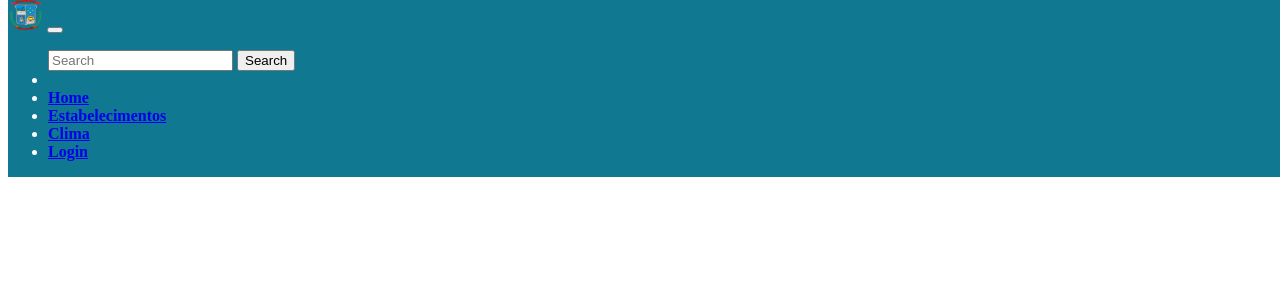
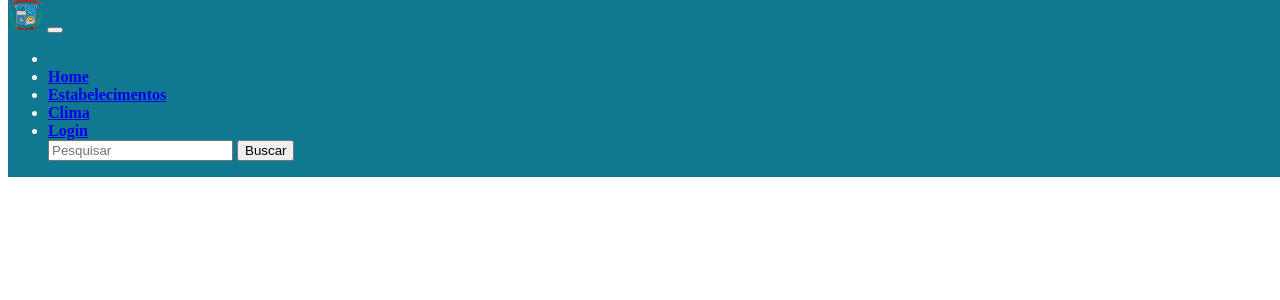
Before and after one commit to MarceloSilvaMoraes/conhecabreves, a PHP site: page /APIS/ in a window 1280 px wide. Shown: the top 300 px of the page. Run offline with PHP 8.4, Linux system fonts and the light colour scheme; data that the repository does not hold is empty.

Commit message:
style e tamplate foram modificados

```diff
--- a/assets/css/style.css
+++ b/assets/css/style.css
@@ -6,6 +6,12 @@
     background-size: cover;
     position: fixed;
 }
+
+
+/* #navbarSupportedContent {
+    display: flex;
+    justify-content: space-between;
+} */
 
 .climatempo {
     /*height: auto;*/
--- a/views/tamplate.php
+++ b/views/tamplate.php
@@ -43,12 +43,7 @@
 						</a>
 					</li>
 				<?php else : ?>
-					<nav class="navbar navbar-light lg-light">
-						<form class="form-inline" method="GET" action="<?php echo BASE_URL ?>home/pesquisa">
-							<input class="form-control mr-sm-2" name="nome" type="search" placeholder="Search" aria-label="Search">
-							<button class="btn btn-success my-2 my-sm-0" type="submit">Search</button>
-						</form>
-					</nav>
+
 					<li class="nav-item">
 					<li class="nav-item">
 						<a class="nav-link" href="<?php echo BASE_URL ?>home">Home</a>
@@ -65,6 +60,10 @@
 							Login
 						</a>
 					</li>
+					<form class="form-inline" method="GET" action="<?php echo BASE_URL ?>home/pesquisa">
+							<input class="form-control mr-lg-2" name="nome" type="Pesquisar" placeholder="Pesquisar" aria-label="Search">
+							<button class="btn btn-success my-4 my-sm-0" type="submit">Buscar</button>
+					</form>
 				<?php endif; ?>
 
 			</ul>
@@ -102,7 +101,10 @@
 	<link rel="stylesheet" href="<?php echo BASE_URL ?>assets/css/bootstrap.min.css">
 	<script src="<?php echo BASE_URL ?>assets/js/script.js"></script>
 	<script src="<?php echo BASE_URL ?>assets/js/bootstrap.bundle.min.js"></script>
-	<script type="text/javascript" src="<?php echo BASE_URL ?>assets/js/mask.js"></script>
+	<script src="<?php echo BASE_URL ?>assets/js/mask.js"></script>
+	<script src="<?php echo BASE_URL ?>assets/js/npm.js">
+</script>
+
 </body>
 
 </html>
```
